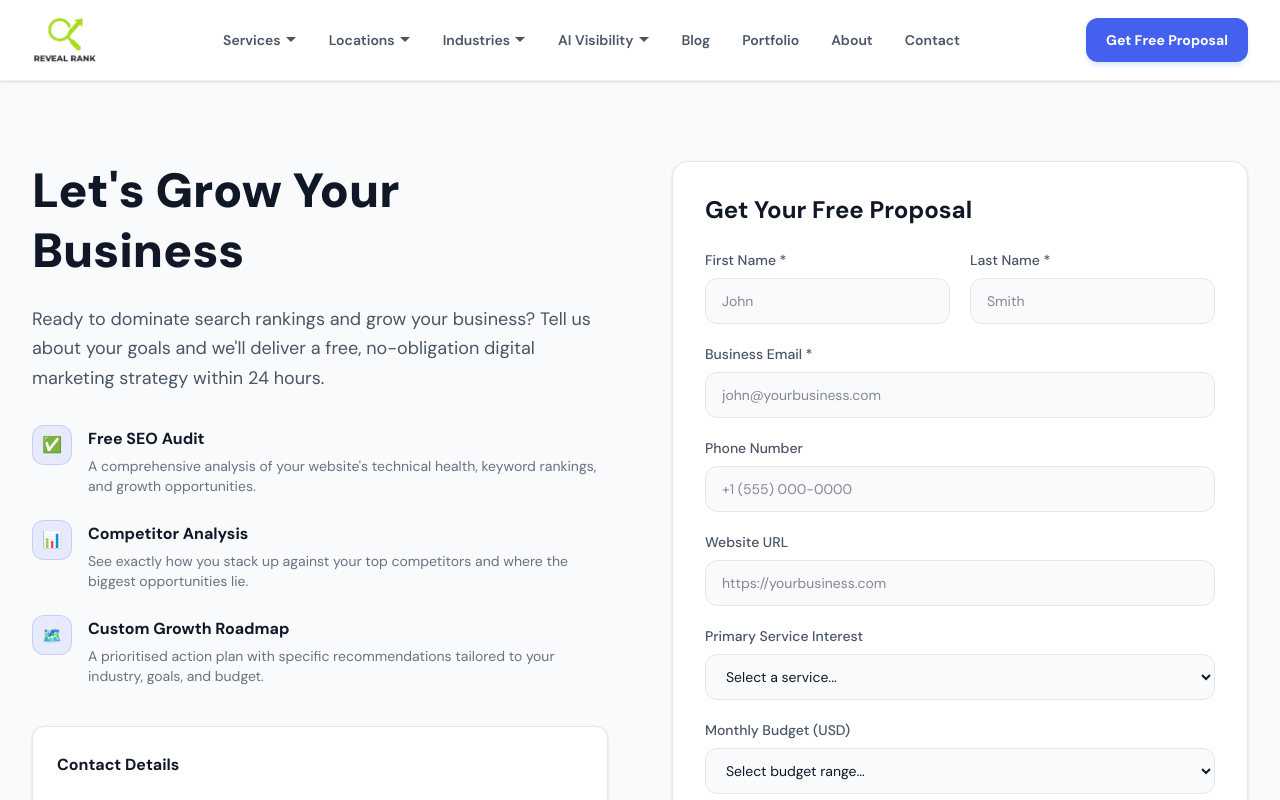
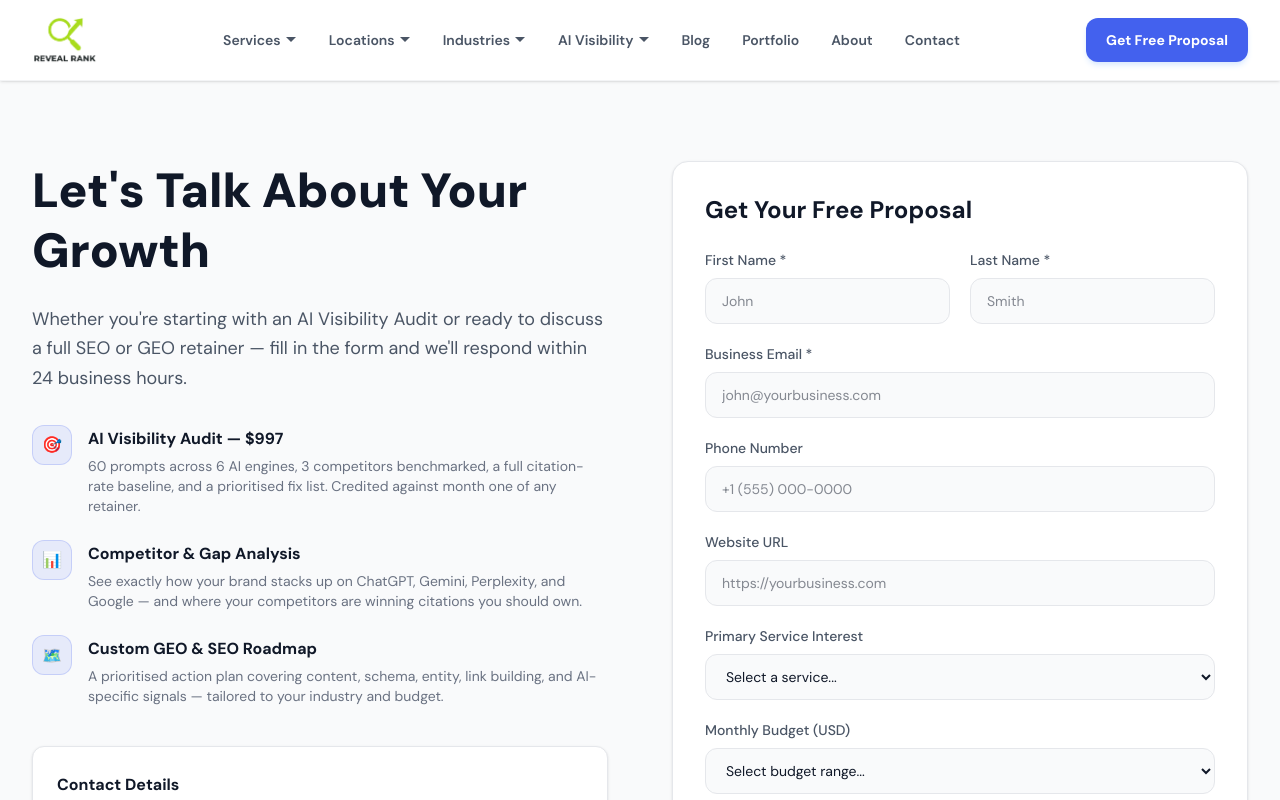
Before and after one commit to RevealDeploymentZone/revealrank, a Next.js app: page /contact in a window 1280 px wide. Shown: the top 800 px of the page. Built offline with nearby package versions, Linux system fonts and the light colour scheme.

Commit message:
feat: update contact page for AI Citation Programme positioning

```diff
--- a/app/contact/page.tsx
+++ b/app/contact/page.tsx
@@ -3,9 +3,9 @@ import BreadcrumbSchema from "@/components/BreadcrumbSchema";
 import ContactForm from "@/components/ContactForm";
 
 export const metadata: Metadata = {
-  title: "Contact Reveal Rank – Get a Free SEO Audit & Strategy",
+  title: "Contact Reveal Rank – AI Visibility Audit & SEO Strategy",
   description:
-    "Get in touch with Reveal Rank for a free SEO audit and digital marketing strategy. We help businesses across the USA grow through data-driven SEO, PPC, and content marketing.",
+    "Get in touch with Reveal Rank. Start with a $997 AI Visibility Audit or enquire about our SEO, GEO, and AI Citation Programme services for US businesses.",
   alternates: { canonical: "https://www.revealrank.com/contact" },
 };
 
@@ -14,7 +14,7 @@ const contactSchema = {
   "@type": "ContactPage",
   name: "Contact Reveal Rank",
   url: "https://www.revealrank.com/contact",
-  description: "Contact Reveal Rank for a free SEO audit and digital marketing strategy consultation.",
+  description: "Contact Reveal Rank to start an AI Visibility Audit or discuss SEO and GEO strategy.",
   contactPoint: {
     "@type": "ContactPoint",
     contactType: "customer service",
@@ -36,28 +36,28 @@ export default function ContactPage() {
             {/* Left */}
             <div>
               <h1 className="text-4xl md:text-5xl font-black text-gray-900 mb-6 leading-tight">
-                Let&apos;s Grow Your Business
+                Let&apos;s Talk About Your Growth
               </h1>
               <p className="text-gray-600 text-lg leading-relaxed mb-8">
-                Ready to dominate search rankings and grow your business? Tell us about your goals and we&apos;ll deliver a free, no-obligation digital marketing strategy within 24 hours.
+                Whether you&apos;re starting with an AI Visibility Audit or ready to discuss a full SEO or GEO retainer — fill in the form and we&apos;ll respond within 24 business hours.
               </p>
 
               <div className="space-y-6 mb-10">
                 {[
                   {
-                    icon: "✅",
-                    title: "Free SEO Audit",
-                    body: "A comprehensive analysis of your website's technical health, keyword rankings, and growth opportunities.",
+                    icon: "🎯",
+                    title: "AI Visibility Audit — $997",
+                    body: "60 prompts across 6 AI engines, 3 competitors benchmarked, a full citation-rate baseline, and a prioritised fix list. Credited against month one of any retainer.",
                   },
                   {
                     icon: "📊",
-                    title: "Competitor Analysis",
-                    body: "See exactly how you stack up against your top competitors and where the biggest opportunities lie.",
+                    title: "Competitor & Gap Analysis",
+                    body: "See exactly how your brand stacks up on ChatGPT, Gemini, Perplexity, and Google — and where your competitors are winning citations you should own.",
                   },
                   {
                     icon: "🗺️",
-                    title: "Custom Growth Roadmap",
-                    body: "A prioritised action plan with specific recommendations tailored to your industry, goals, and budget.",
+                    title: "Custom GEO & SEO Roadmap",
+                    body: "A prioritised action plan covering content, schema, entity, link building, and AI-specific signals — tailored to your industry and budget.",
                   },
                 ].map((item) => (
                   <div key={item.title} className="flex gap-4">
```
